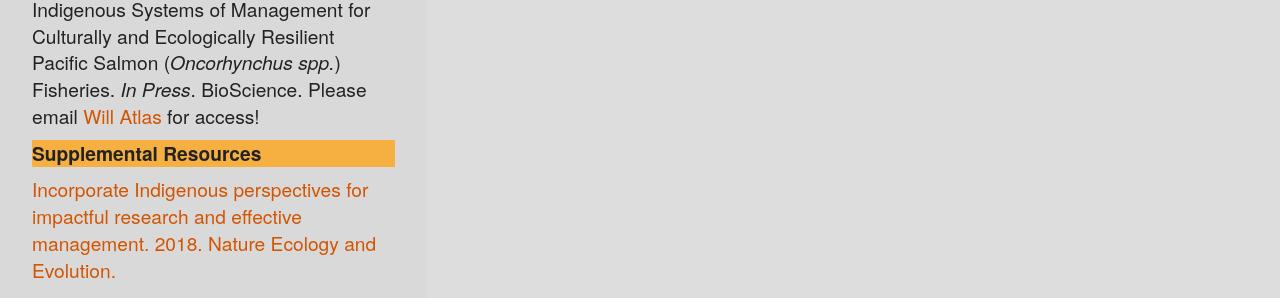
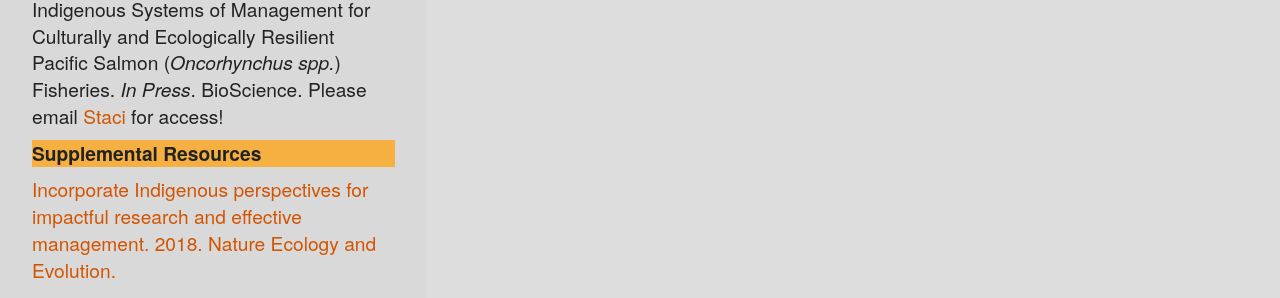
Before and after one commit to amburgey/FISH513InclusiveConservation, a Jekyll site: the page built from readings.html, in a window 1280 px wide and 900 px high, scrolled down 2092 px. Shown: the part 158-456 px from the top of the window. Built offline with Jekyll 4.4.1, drawn with Linux system fonts in a browser that asks for light colours.

Commit message:
update Will's to my email

```diff
--- a/readings.html
+++ b/readings.html
@@ -100,7 +100,7 @@ layout: list
             <h3>November 13</h3>
 			<p class="tile_blue"> Main Resource </p>
             <p class="tile_space"> Indigenous systems of management for culturally and ecologically resilient Pacific salmon fisheries</p>
-			<p class="tile_space"> Indigenous Systems of Management for Culturally and Ecologically Resilient Pacific Salmon (<i>Oncorhynchus spp.</i>) Fisheries. <i>In Press</i>. BioScience. Please email <a href="mailto:watlas@wildsalmoncenter.org">Will Atlas</a> for access!</p>
+			<p class="tile_space"> Indigenous Systems of Management for Culturally and Ecologically Resilient Pacific Salmon (<i>Oncorhynchus spp.</i>) Fisheries. <i>In Press</i>. BioScience. Please email <a href="mailto:sma279@uw.edu">Staci</a> for access!</p>
 			<p class="tile_yellow"> Supplemental Resources </p>
 			<p class="tile_space"><a href="https://www.ccira.ca/wp-content/uploads/2019/02/2018-Ban-Frid-Reid-Edgar-Shaw-Siwallace-Incorporate-Indigenous-perspectives-for-impactful-research-and-effective-management.pdf" target="_blank" rel="noopener noreferrer">Incorporate Indigenous perspectives for impactful research and effective management. 2018. Nature Ecology and Evolution.</a> </p>
 			<p class="tile_space"><a href="https://www.researchgate.net/publication/265834811_Grizzly_bear_monitoring_by_the_Heiltsuk_people_as_a_crucible_for_First_Nation_conservation_practice" target="_blank" rel="noopener noreferrer">Grizzly bear monitoring by the Heiltsuk people as a crucible for First Nation conservation practice. 2014. Ecology and Society.</a> </p>
```
